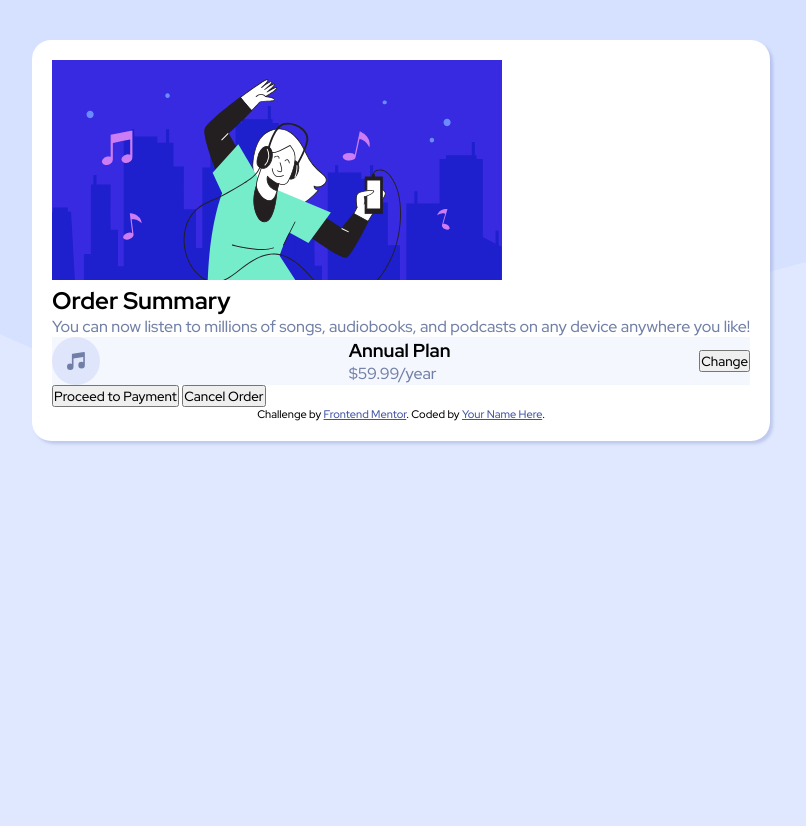
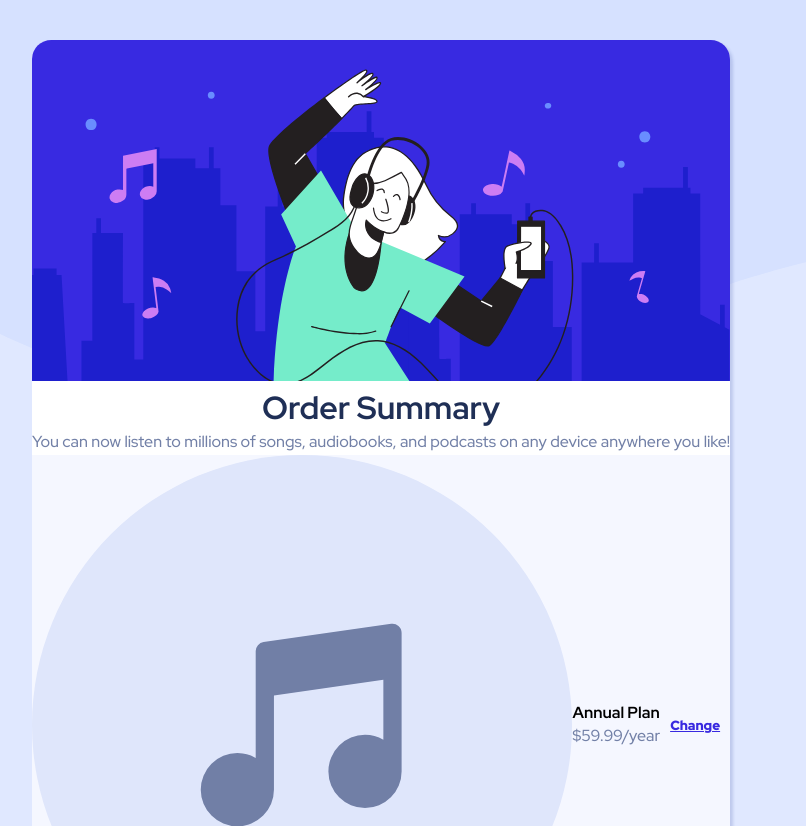
Before and after one commit to crisboxing11/Order-summary-component-challenge, a plain HTML site: page index.html in a window 1280 px wide. Shown: the top 826 px of the page, without its empty margins (8-814 px from the left). Before the commit the page ends 800 px from the top, so only its background shows below. Drawn offline with Linux system fonts and the light colour scheme.

Commit message:
adjusting images

```diff
--- a/index.html
+++ b/index.html
@@ -21,14 +21,14 @@
   <div class="picture">
     <img src="./images/illustration-hero.svg" alt="">
   </div>
-  <h2>Order Summary</h2>
+  <h1>Order Summary</h1>
 <p> You can now listen to millions of songs, audiobooks, and podcasts on any
   device anywhere you like!</p>
 
 <div class="plan">
   <img src="./images/icon-music.svg" alt="">
   <article>
-  <h3> Annual Plan</h3>
+  <h4> Annual Plan</h4>
   <p>$59.99/year</p>
   </article>
  <button class="btn btn-change">Change</button>
--- a/style.css
+++ b/style.css
@@ -19,7 +19,8 @@
     font-family: 'Red Hat Display', sans-serif;
       font-size: 16px;
       background-color: var(--pale-blue);
-      padding: 1.25rem
+      padding: 1.25rem;
+      text-align: center;
   }
 
   .bgr{
@@ -46,9 +47,15 @@
       position: absolute;
       background-color: #fff;
       margin: 20px;
-      padding: 20px;
       border-radius: 1.2rem;
       box-shadow: 3px 3px 3px hsl(228, 45%,44%, 0.2)
+  }
+
+  .container img {
+      width: 100%;
+      border-top-left-radius: 1.2rem;
+      border-top-right-radius: 1.2rem
+
   }
 
   .container .plan {
@@ -58,12 +65,53 @@
 
   }
 
+  h1 {
+      color:hsl(223, 47%, 23%)
+  }
+
   p {
-      color: var(--Desaturated-blue)
+      color: var(--Desaturated-blue);
+      line-height: 1.6;
   }
 
   .plan {
       background-color: var(--Very-pale-blue);
+  }
+
+  .btn {
+      border: none;
+      padding: 5px 10px;
+      border-radius: 10px;
+      font-weight: 900;
+      cursor: pointer;
+      transition: all ease-in-out .2s
+  }
+
+  .btn-change {
+      background-color: transparent;
+      color: var(--Bright-blue);
+      text-decoration: underline;
+
+  }
+
+  .btn-primary {
+      background-color: var(--Bright-blue);
+      color: #fff;
+      padding: 10px 20px
+  }
+
+  .btn-primary:hover, .btn-change:hover {
+      opacity: 0.8;
+
+  }
+
+  .btn-secondary {
+      background-color: transparent;
+      color: var(--Desaturated-blue);
+  }
+
+  .btn-secondary:hover{
+      color:hsl(223, 47%, 23%)
   }
 
 
```
